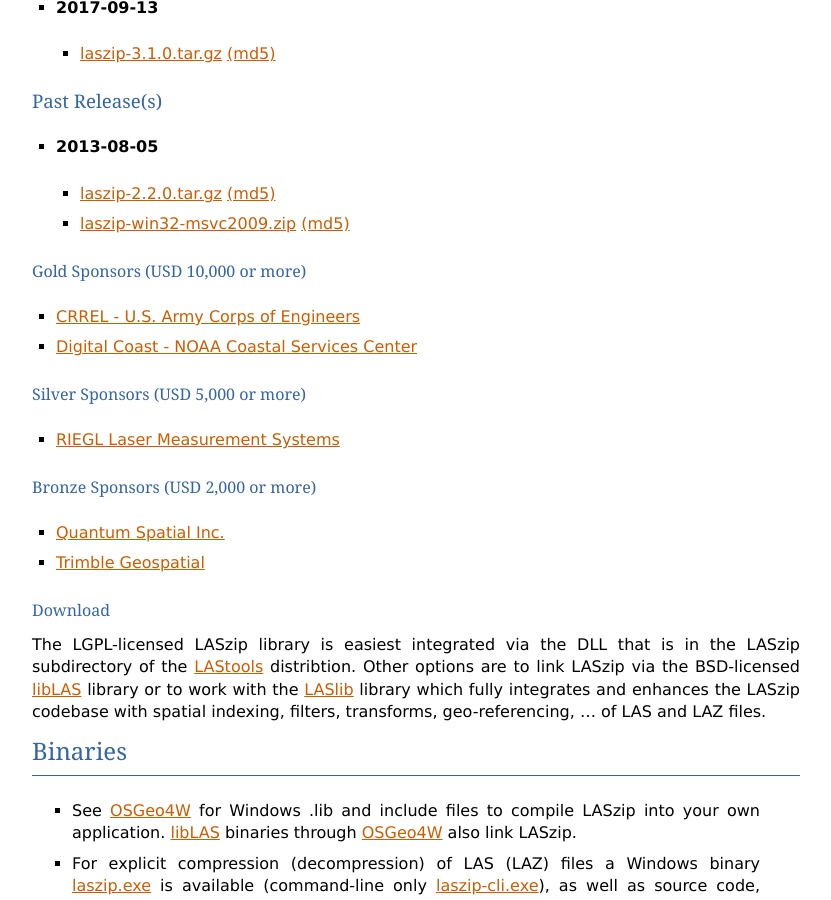
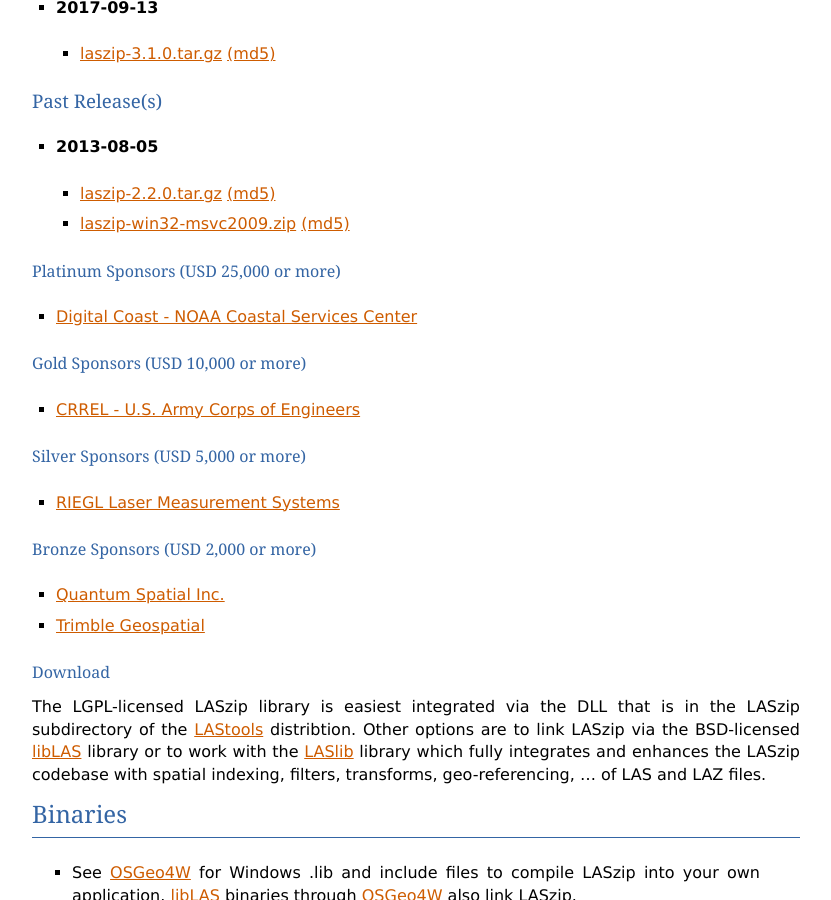
Before and after one commit to LASzip/LASzip, a Sphinx documentation site: the page built from docs/source/index.rst, in a window 1280 px wide and 900 px high, scrolled down 358 px. Shown: the whole window, without its empty margins (48-879 px from the left). Built offline with Sphinx 7.4.7, drawn with Linux system fonts in a browser that asks for light colours.

Commit message:
NOAA now platinum sponsor

```diff
--- a/docs/source/index.rst
+++ b/docs/source/index.rst
@@ -27,12 +27,13 @@
     `(md5) <https://github.com/LASzip/LASzip/releases/download/v2.2.0/laszip-win32-msvc2009.zip.md5>`__
 
 
-
+Platinum Sponsors (USD 25,000 or more)
+------------------------------------------------------------------------------
+* `Digital Coast - NOAA Coastal Services Center <http://www.csc.noaa.gov/digitalcoast/>`_
 
 Gold Sponsors (USD 10,000 or more)
 ------------------------------------------------------------------------------
 * `CRREL - U.S. Army Corps of Engineers <http://www.crrel.usace.army.mil/>`_
-* `Digital Coast - NOAA Coastal Services Center <http://www.csc.noaa.gov/digitalcoast/>`_
 
 Silver Sponsors (USD 5,000 or more)
 ------------------------------------------------------------------------------
```
